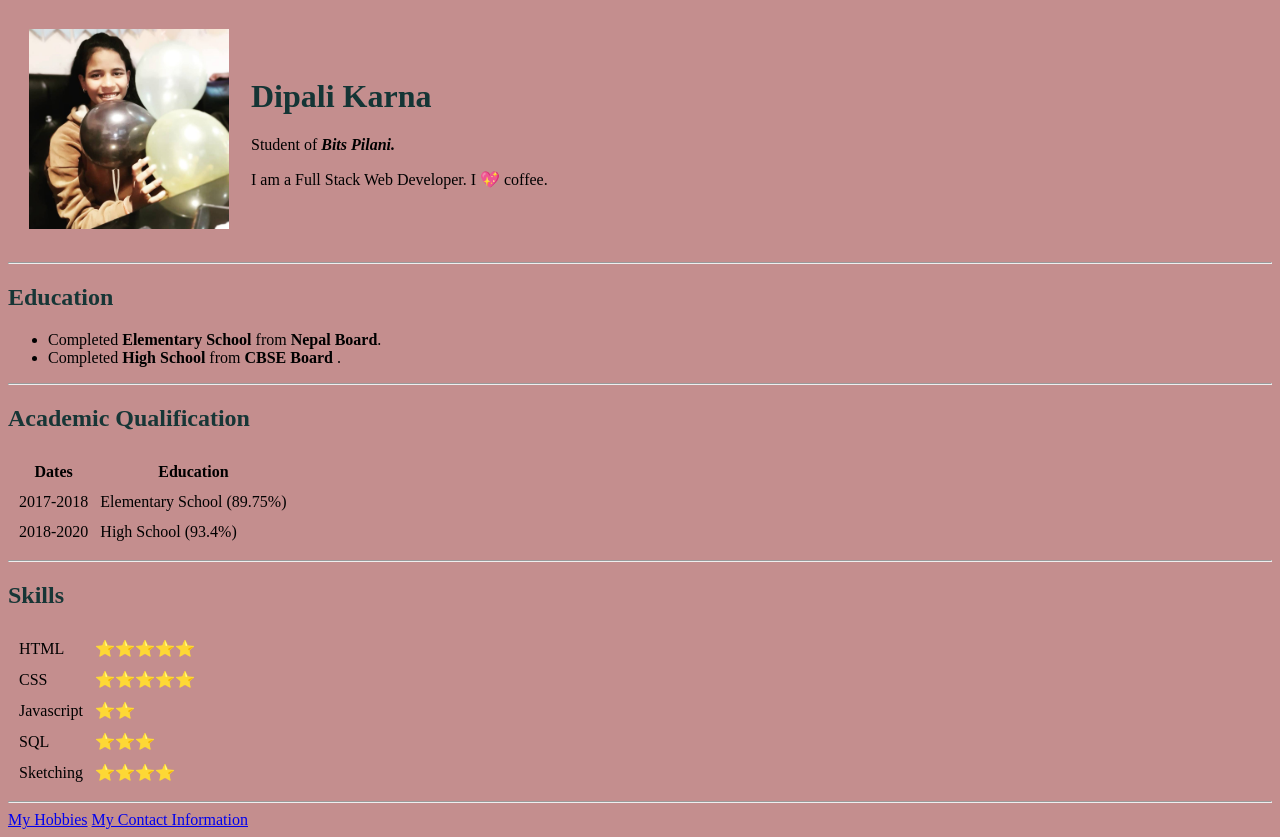
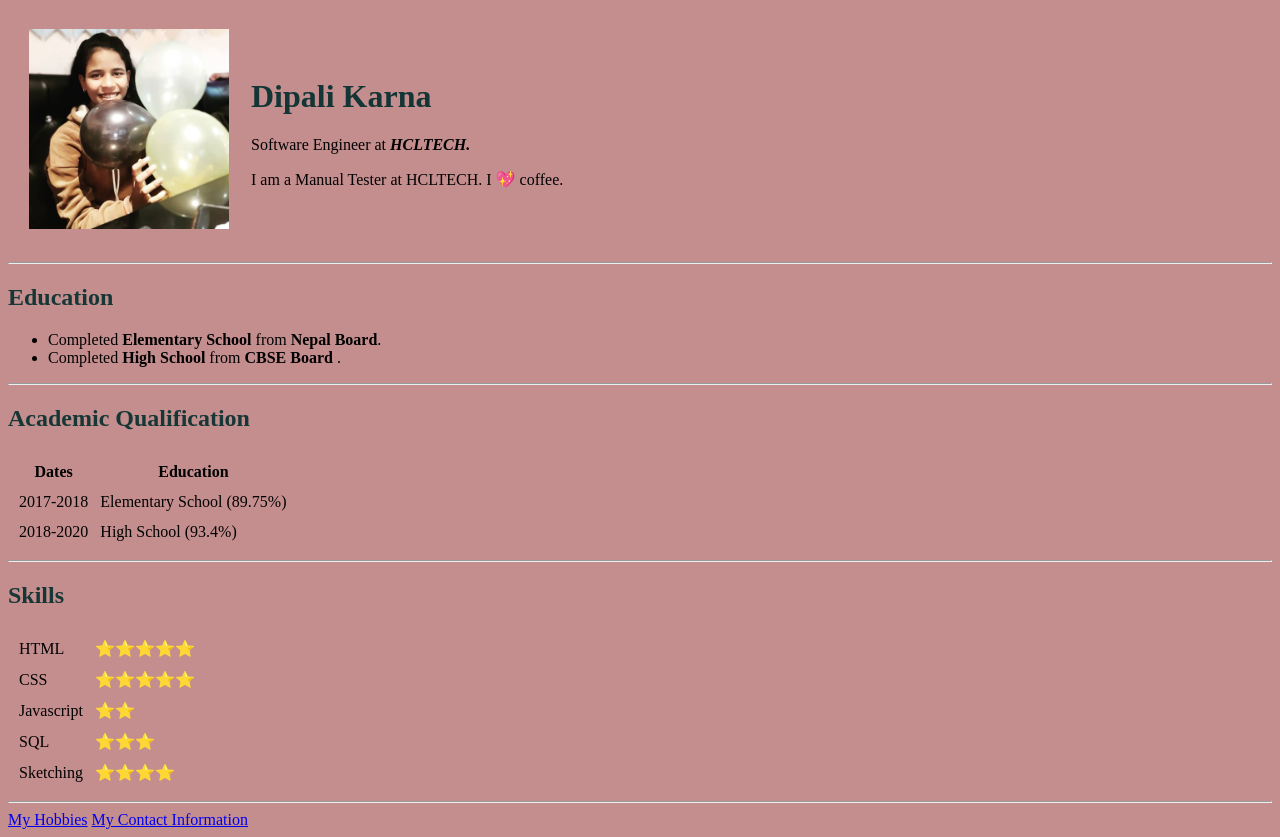
Before and after one commit to Dipali0509/CV, a plain HTML site: page index.html in a window 1280 px wide. Drawn offline with Linux system fonts and the light colour scheme; files that its build step writes are made by us from their sources.

Commit message:
Update index.html

```diff
--- a/index.html
+++ b/index.html
@@ -13,8 +13,8 @@
         <tr>
             <td> <img class="image circular" src="images/Dipali.jpg" width="200px" alt="Dipali's Profile Picture"></td>
             <td><h1>Dipali Karna</h1>
-                <p>Student of <em><strong>Bits Pilani.</strong></em></p>
-                <p>I am a Full Stack Web Developer. I 💖 coffee.</p></td>
+                <p>Software Engineer at <em><strong>HCLTECH.</strong></em></p>
+                <p>I am a Manual Tester at HCLTECH. I 💖 coffee.</p></td>
         </tr>
     </table>
     <hr>
```
